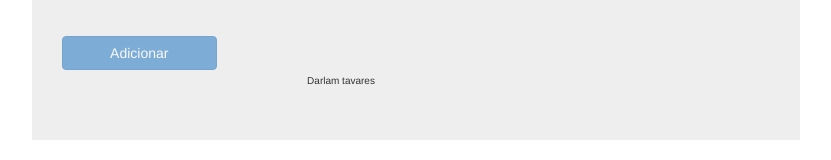
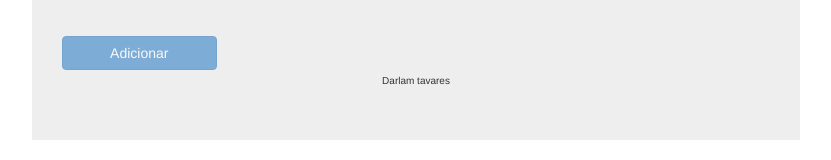
Before and after one commit to Darlam12/crudAngular, a plain HTML site: page index.html in a window 1280 px wide. Shown: the part 268-428 px from the top of the page, without its empty margins (224-1055 px from the left). Drawn offline with Linux system fonts and the light colour scheme.

Commit message:
Update footer.html

```diff
--- a/footer.html
+++ b/footer.html
@@ -1,3 +1,3 @@
-<span style="text-align: center; font-size: 10px">
+<div style="text-align: center; font-size: 10px;">
 	Darlam tavares
-</span>
+</div>
```
